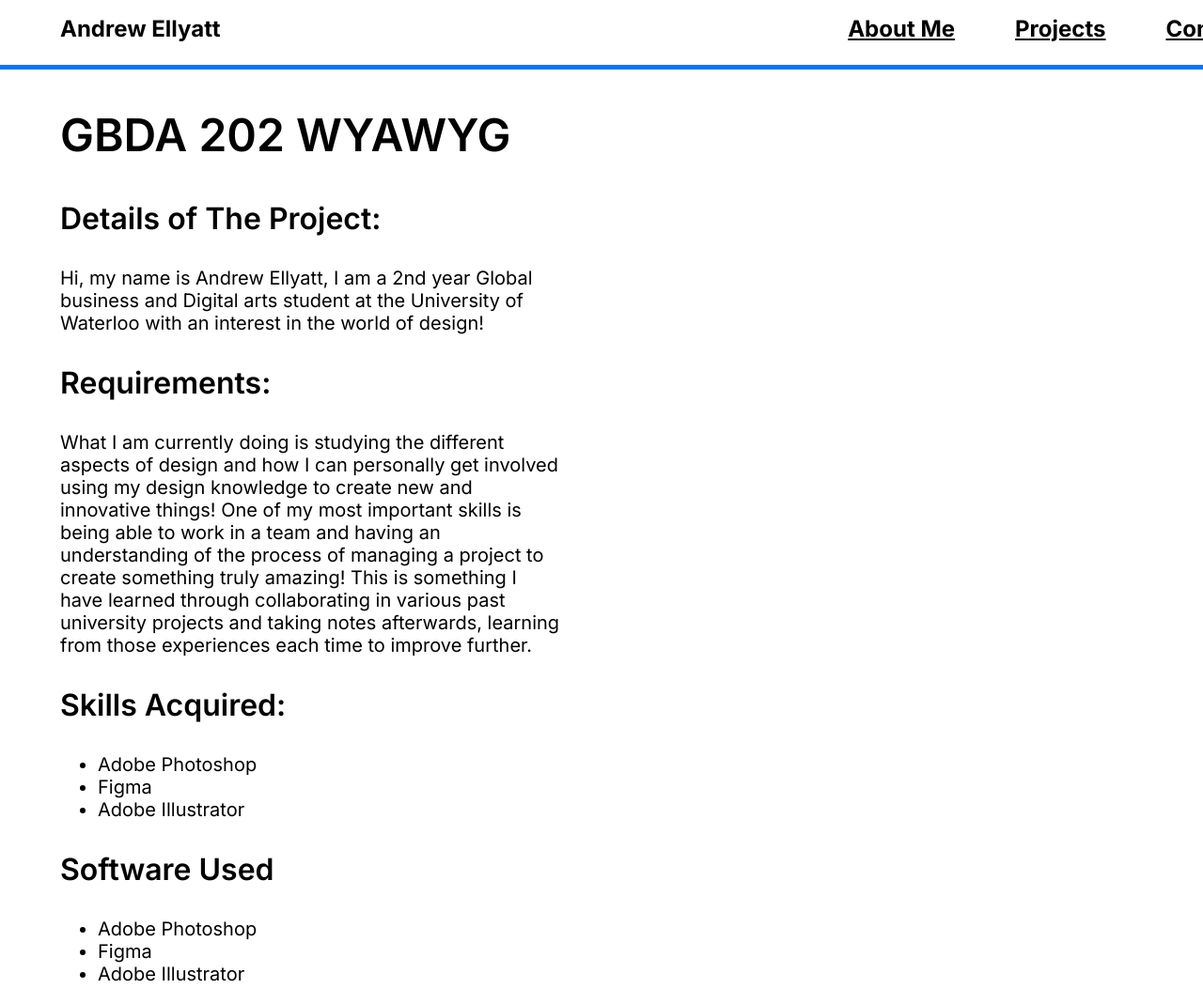
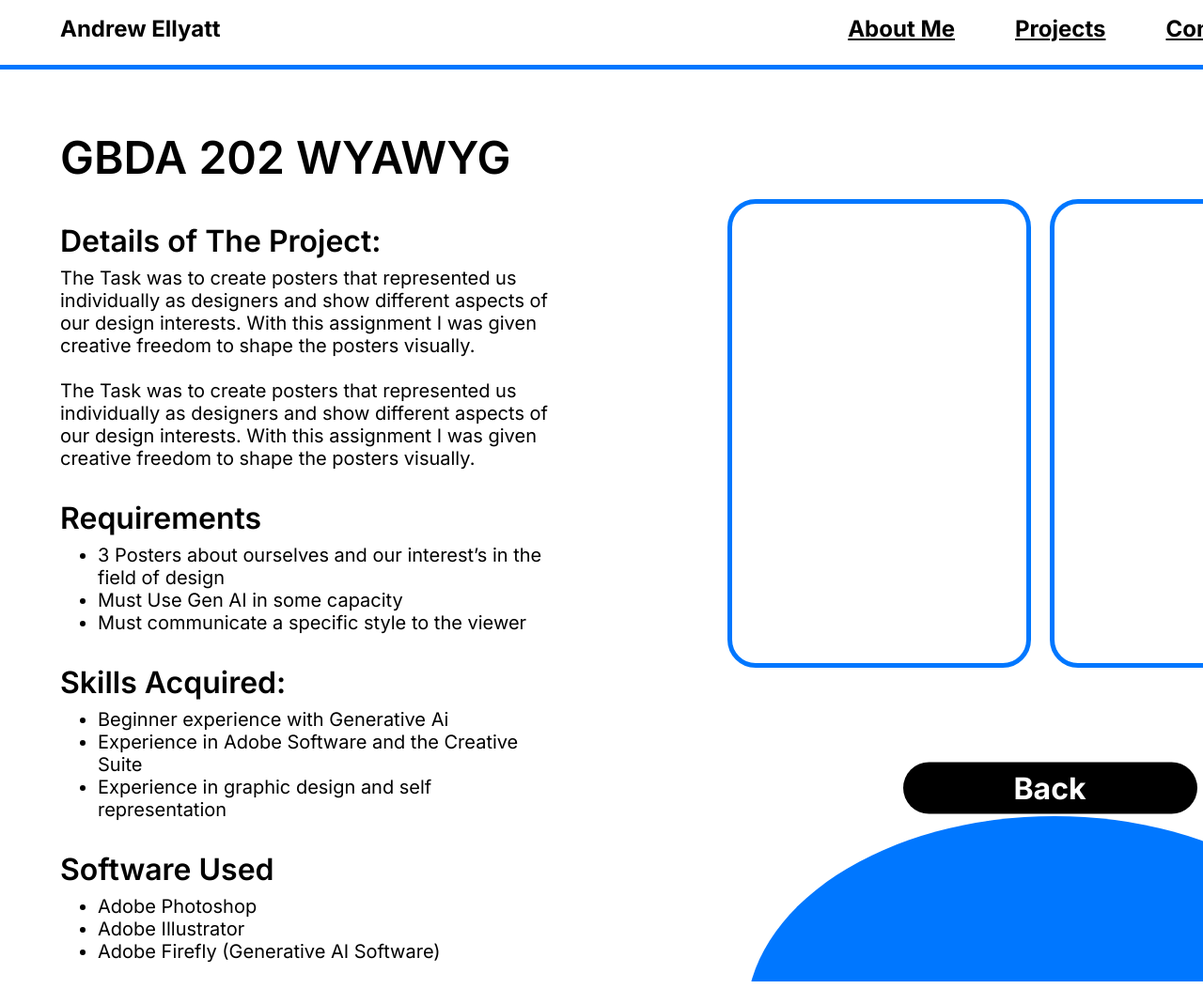
Before and after one commit to ellyatt1/Project-1-Page, a plain HTML site: page index.html in a window 1280 px wide. Shown: the top 1069 px of the page at 94% size. After the commit the page ends 1045 px from the top, so only its background shows below. Drawn offline with Linux system fonts and the light colour scheme.

Commit message:
Coming Together

```diff
--- a/index.html
+++ b/index.html
@@ -72,7 +72,8 @@
         padding: 8px 32px;
         font-size: 24px;
         font-weight: Bold;
-        margin-bottom: 8px
+        margin-bottom: 8px;
+
       }
 
       .navbar a:hover {
@@ -100,13 +101,61 @@
   margin-left: 64px;
       }
 
+      .img {
+       width: 313px;
+        height: 489px;
+        margin-left: 20px;
+        float: right;
+        border: 5px solid #0077FF;
+        border-radius: 30px;
+        margin-top: 138px;
+      }
+
+     .buttonlink a {
+        background: black;
+        color: white;
+        font-family: "inter";
+        font-size: 32px;
+        font-weight: Bold;
+        text-decoration: none;
+        padding: 8px 0px;
+        border-radius: 30px;
+        display: inline-block;
+        text-align: center;
+      }
+
+      .buttonlink a:hover {
+       background: white;
+        color: black;
+        border: 2px solid black;
+        font-family: "inter";
+        font-size: 32px;
+        font-weight: Bold;
+        text-decoration: none;
+        padding: 8px 0px;
+        border-radius: 30px;
+        display: inline-block;
+        text-align: center;
+      }
+
+      .backbuttonspace {
+        width: 646px;
+        height: 206px;
+        position: relative;
+        float: right;
+      }
+
+      .dot {
+        height: 429px;
+        width: 656px;
+        background-color: #0077FF;
+        border-radius: 50%;
+        display: inline-block;
+        margin-top: 158px;
+        margin-right: 64px;
+      }
+
     </style>
-
-
-
-
-
-
   </head>
 
   <body>
@@ -122,38 +171,59 @@
       </div>
 
       <div class="column1">
-      <h2> GBDA 202 WYAWYG</h2>
-      <h3>Details of The Project:</h3>
+      <h2 style="margin-top: 64px;"> GBDA 202 WYAWYG</h2>
+      <h3 style="margin-bottom: 8px">Details of The Project:</h3>
 
-      <p>Hi, my name is Andrew Ellyatt, I am a 2nd year Global business and Digital arts student at the University of Waterloo with an interest in the world of design!
+      <p style="margin-top: 8px;">The Task was to create posters that represented us individually as designers and show different aspects of our design interests. With this assignment I was given creative freedom to shape the posters visually.
+        <br>
+        <br>
+        The Task was to create posters that represented us individually as designers and show different aspects of our design interests. With this assignment I was given creative freedom to shape the posters visually.
 </p>
-<h3>
-    Requirements:
+ <h3 style="margin-bottom: 8px">
+       Requirements
         </h3>
-       <p>
-         What I am currently doing is studying the different aspects of design and how I can personally get involved using my design knowledge to create new and innovative things! One of my most important skills is being able to work in a team and having an understanding of the process of managing a project to create something truly amazing! This is something I have learned through collaborating in various past university projects and taking notes afterwards, learning from those experiences each time to improve further.
-        </p>
 
-        <h3>
+         <ul style="font-family: inter; font-size: 20px; font-weight: 400px; margin-top: 8px;">
+  <li>3 Posters about ourselves and our interest’s in the field of design</li>
+  <li>Must Use Gen AI in some capacity</li>
+  <li>Must communicate a specific style to the viewer</li>
+</ul>
+
+        <h3 style="margin-bottom: 8px">
 Skills Acquired:
           </h3>
 
-             <ul style="font-family: inter; font-size: 20px; font-weight: 400px;">
-  <li>Adobe Photoshop</li>
-  <li>Figma</li>
-  <li>Adobe Illustrator</li>
+             <ul style="font-family: inter; font-size: 20px; font-weight: 400px; margin-top: 8px;">
+  <li>Beginner experience with Generative Ai</li>
+  <li>Experience in Adobe Software and the Creative Suite</li>
+  <li>Experience in graphic design and self representation</li>
 </ul>
 
-        <h3>
+        <h3 style="margin-bottom: 8px">
        Software Used
         </h3>
 
-         <ul style="font-family: inter; font-size: 20px; font-weight: 400px;">
+         <ul style="font-family: inter; font-size: 20px; font-weight: 400px; margin-top: 8px;">
   <li>Adobe Photoshop</li>
-  <li>Figma</li>
   <li>Adobe Illustrator</li>
+  <li>Adobe Firefly (Generative AI Software)</li>
 </ul>
     </div>
+
+   <div class="img">
+      </div>
+
+         <div class="img">
+      </div>
+
+      <div class="backbuttonspace" style="position: relative;">
+        <span class="dot" style="position: absolute; z-index: 1;"></span>
+        <div class="buttonlink" style="position: relative; z-index: 2; text-align: center; top: 50%; transform: translateY(-50%); margin-top: 25px;">
+          <a href="#" style="width: 313px; display: inline-block;">Back</a>
+        </div>
+      </div>
+
+
     </div>
   </body>
 </html>
```
